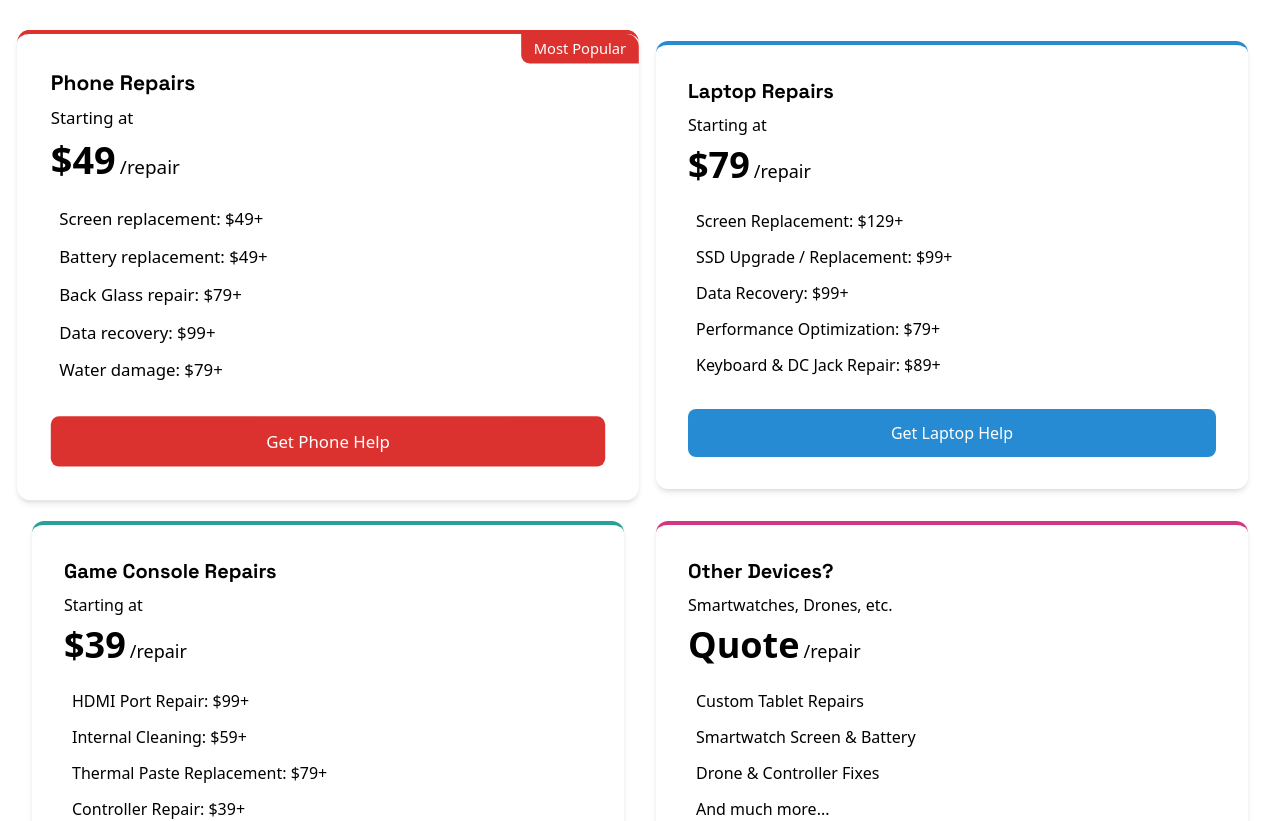
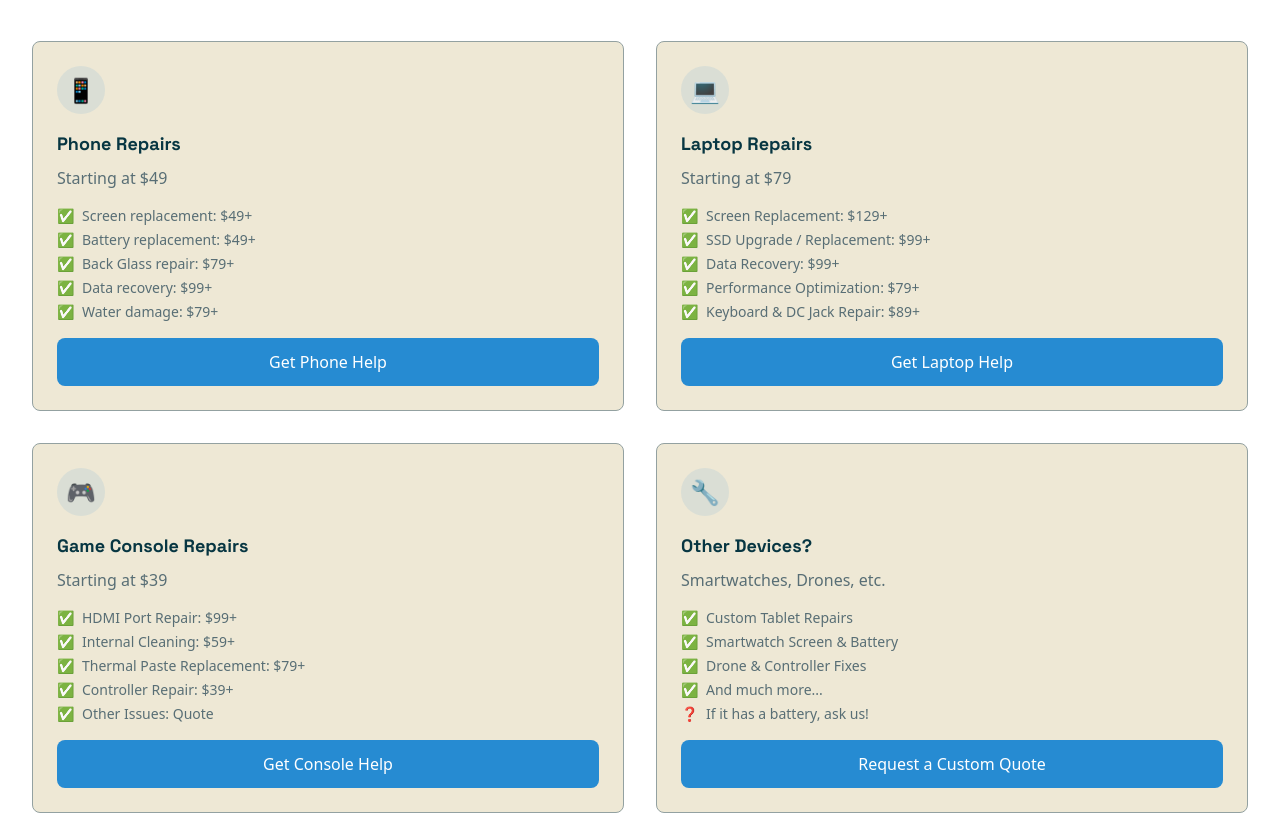
Before and after one commit to debugonezero/dash-fixes-v2, a Next.js app: page / in a window 1280 px wide. Shown: the part 3300-4121 px from the top of the page. Built offline with nearby package versions, Linux system fonts and the light colour scheme.

Commit message:
Redesign Pricing cards to match Services: simple rounded-lg, emoji icons, consistent styling

```diff
--- a/src/app/Pricing.tsx
+++ b/src/app/Pricing.tsx
@@ -1,4 +1,4 @@
-import AnimationWrapper from './AnimationWrapper';
+import AnimationWrapper from "./AnimationWrapper";
 
 const Pricing = () => {
   return (
@@ -18,43 +18,44 @@ const Pricing = () => {
         <div className="grid grid-cols-1 md:grid-cols-2 gap-8">
           {/* Phone Repair Pricing */}
           <AnimationWrapper delay={0.1}>
-            <div className="bg-solarized-light dark:bg-solarized-dark rounded-xl p-8 shadow-md border-t-4 border-solarized-red transform scale-105 z-10 relative">
-            <div className="absolute top-0 right-0 bg-solarized-red text-solarized-light px-3 py-1 rounded-bl-lg rounded-tr-xl text-sm font-medium">
-              Most Popular
+            <div className="bg-solarized-light2 dark:bg-solarized-dark2 h-full rounded-lg p-6 border border-solarized-light3 dark:border-solarized-dark3">
+              <div className="w-12 h-12 rounded-full bg-solarized-blue bg-opacity-10 flex items-center justify-center mb-4">
+                <span className="text-2xl">📱</span>
               </div>
-            <div className="mb-6">
-              <h3 className="text-xl font-heading font-bold mb-2">
+              <div className="mb-4">
+                <h3 className="text-lg font-heading font-bold mb-2 text-solarized-dark2 dark:text-solarized-light">
                   Phone Repairs
                 </h3>
-              <p>Starting at</p>
-              <div className="flex items-end mt-2">
-                <span className="text-4xl font-bold">$49</span>
-                <span className="text-lg ml-1">/repair</span>
+                <p className="text-solarized-dark3 dark:text-solarized-light3">
+                  Starting at $49
+                </p>
               </div>
-            </div>
-            <ul className="space-y-3 mb-8">
+              <ul className="space-y-1 text-sm text-solarized-dark3 dark:text-solarized-light3 mb-4">
                 <li className="flex items-center">
-                <i className="fa-solid fa-check text-solarized-green mr-2"></i>
+                  <span className="text-solarized-green mr-2">✅</span>
                   Screen replacement: $49+
                 </li>
                 <li className="flex items-center">
-                <i className="fa-solid fa-check text-solarized-green mr-2"></i>
+                  <span className="text-solarized-green mr-2">✅</span>
                   Battery replacement: $49+
                 </li>
                 <li className="flex items-center">
-                <i className="fa-solid fa-check text-solarized-green mr-2"></i>
+                  <span className="text-solarized-green mr-2">✅</span>
                   Back Glass repair: $79+
                 </li>
                 <li className="flex items-center">
-                <i className="fa-solid fa-check text-solarized-green mr-2"></i>
+                  <span className="text-solarized-green mr-2">✅</span>
                   Data recovery: $99+
                 </li>
                 <li className="flex items-center">
-                <i className="fa-solid fa-check text-solarized-green mr-2"></i>
+                  <span className="text-solarized-green mr-2">✅</span>
                   Water damage: $79+
                 </li>
               </ul>
-            <a href="#contact" className="block w-full py-3 bg-solarized-red text-solarized-light text-center rounded-lg font-medium hover:bg-opacity-90 transition">
+              <a
+                href="#contact"
+                className="block w-full py-3 bg-solarized-blue text-solarized-light text-center rounded-lg font-medium hover:bg-opacity-90 transition"
+              >
                 Get Phone Help
               </a>
             </div>
@@ -62,40 +63,44 @@ const Pricing = () => {
 
           {/* Laptop Repair Pricing */}
           <AnimationWrapper delay={0.2}>
-            <div className="bg-solarized-light dark:bg-solarized-dark rounded-xl p-8 shadow-md border-t-4 border-solarized-blue">
-            <div className="mb-6">
-              <h3 className="text-xl font-heading font-bold mb-2">
+            <div className="bg-solarized-light2 dark:bg-solarized-dark2 h-full rounded-lg p-6 border border-solarized-light3 dark:border-solarized-dark3">
+              <div className="w-12 h-12 rounded-full bg-solarized-blue bg-opacity-10 flex items-center justify-center mb-4">
+                <span className="text-2xl">💻</span>
+              </div>
+              <div className="mb-4">
+                <h3 className="text-lg font-heading font-bold mb-2 text-solarized-dark2 dark:text-solarized-light">
                   Laptop Repairs
                 </h3>
-              <p>Starting at</p>
-              <div className="flex items-end mt-2">
-                <span className="text-4xl font-bold">$79</span>
-                <span className="text-lg ml-1">/repair</span>
+                <p className="text-solarized-dark3 dark:text-solarized-light3">
+                  Starting at $79
+                </p>
               </div>
-            </div>
-            <ul className="space-y-3 mb-8">
+              <ul className="space-y-1 text-sm text-solarized-dark3 dark:text-solarized-light3 mb-4">
                 <li className="flex items-center">
-                <i className="fa-solid fa-check text-solarized-green mr-2"></i>
+                  <span className="text-solarized-green mr-2">✅</span>
                   Screen Replacement: $129+
                 </li>
                 <li className="flex items-center">
-                <i className="fa-solid fa-check text-solarized-green mr-2"></i>
+                  <span className="text-solarized-green mr-2">✅</span>
                   SSD Upgrade / Replacement: $99+
                 </li>
                 <li className="flex items-center">
-                <i className="fa-solid fa-check text-solarized-green mr-2"></i>
+                  <span className="text-solarized-green mr-2">✅</span>
                   Data Recovery: $99+
                 </li>
                 <li className="flex items-center">
-                <i className="fa-solid fa-check text-solarized-green mr-2"></i>
+                  <span className="text-solarized-green mr-2">✅</span>
                   Performance Optimization: $79+
                 </li>
                 <li className="flex items-center">
-                <i className="fa-solid fa-check text-solarized-green mr-2"></i>
+                  <span className="text-solarized-green mr-2">✅</span>
                   Keyboard & DC Jack Repair: $89+
                 </li>
               </ul>
-            <a href="#contact" className="block w-full py-3 bg-solarized-blue text-solarized-light text-center rounded-lg font-medium hover:bg-opacity-90 transition">
+              <a
+                href="#contact"
+                className="block w-full py-3 bg-solarized-blue text-solarized-light text-center rounded-lg font-medium hover:bg-opacity-90 transition"
+              >
                 Get Laptop Help
               </a>
             </div>
@@ -103,40 +108,44 @@ const Pricing = () => {
 
           {/* Game Console Repair Pricing */}
           <AnimationWrapper delay={0.3}>
-            <div className="bg-solarized-light dark:bg-solarized-dark rounded-xl p-8 shadow-md border-t-4 border-solarized-cyan">
-            <div className="mb-6">
-              <h3 className="text-xl font-heading font-bold mb-2">
+            <div className="bg-solarized-light2 dark:bg-solarized-dark2 h-full rounded-lg p-6 border border-solarized-light3 dark:border-solarized-dark3">
+              <div className="w-12 h-12 rounded-full bg-solarized-blue bg-opacity-10 flex items-center justify-center mb-4">
+                <span className="text-2xl">🎮</span>
+              </div>
+              <div className="mb-4">
+                <h3 className="text-lg font-heading font-bold mb-2 text-solarized-dark2 dark:text-solarized-light">
                   Game Console Repairs
                 </h3>
-              <p>Starting at</p>
-              <div className="flex items-end mt-2">
-                <span className="text-4xl font-bold">$39</span>
-                <span className="text-lg ml-1">/repair</span>
+                <p className="text-solarized-dark3 dark:text-solarized-light3">
+                  Starting at $39
+                </p>
               </div>
-            </div>
-            <ul className="space-y-3 mb-8">
+              <ul className="space-y-1 text-sm text-solarized-dark3 dark:text-solarized-light3 mb-4">
                 <li className="flex items-center">
-                <i className="fa-solid fa-check text-solarized-green mr-2"></i>
+                  <span className="text-solarized-green mr-2">✅</span>
                   HDMI Port Repair: $99+
                 </li>
                 <li className="flex items-center">
-                <i className="fa-solid fa-check text-solarized-green mr-2"></i>
+                  <span className="text-solarized-green mr-2">✅</span>
                   Internal Cleaning: $59+
                 </li>
                 <li className="flex items-center">
-                <i className="fa-solid fa-check text-solarized-green mr-2"></i>
+                  <span className="text-solarized-green mr-2">✅</span>
                   Thermal Paste Replacement: $79+
                 </li>
                 <li className="flex items-center">
-                <i className="fa-solid fa-check text-solarized-green mr-2"></i>
+                  <span className="text-solarized-green mr-2">✅</span>
                   Controller Repair: $39+
                 </li>
                 <li className="flex items-center">
-                <i className="fa-solid fa-check text-solarized-green mr-2"></i>
+                  <span className="text-solarized-green mr-2">✅</span>
                   Other Issues: Quote
                 </li>
               </ul>
-            <a href="#contact" className="block w-full py-3 bg-solarized-cyan text-solarized-light text-center rounded-lg font-medium hover:bg-opacity-90 transition">
+              <a
+                href="#contact"
+                className="block w-full py-3 bg-solarized-blue text-solarized-light text-center rounded-lg font-medium hover:bg-opacity-90 transition"
+              >
                 Get Console Help
               </a>
             </div>
@@ -144,40 +153,44 @@ const Pricing = () => {
 
           {/* Other Devices Pricing */}
           <AnimationWrapper delay={0.4}>
-            <div className="bg-solarized-light dark:bg-solarized-dark rounded-xl p-8 shadow-md border-t-4 border-solarized-magenta">
-            <div className="mb-6">
-              <h3 className="text-xl font-heading font-bold mb-2">
+            <div className="bg-solarized-light2 dark:bg-solarized-dark2 h-full rounded-lg p-6 border border-solarized-light3 dark:border-solarized-dark3">
+              <div className="w-12 h-12 rounded-full bg-solarized-blue bg-opacity-10 flex items-center justify-center mb-4">
+                <span className="text-2xl">🔧</span>
+              </div>
+              <div className="mb-4">
+                <h3 className="text-lg font-heading font-bold mb-2 text-solarized-dark2 dark:text-solarized-light">
                   Other Devices?
                 </h3>
-              <p>Smartwatches, Drones, etc.</p>
-              <div className="flex items-end mt-2">
-                <span className="text-4xl font-bold">Quote</span>
-                <span className="text-lg ml-1">/repair</span>
+                <p className="text-solarized-dark3 dark:text-solarized-light3">
+                  Smartwatches, Drones, etc.
+                </p>
               </div>
-            </div>
-            <ul className="space-y-3 mb-8">
+              <ul className="space-y-1 text-sm text-solarized-dark3 dark:text-solarized-light3 mb-4">
                 <li className="flex items-center">
-                <i className="fa-solid fa-check text-solarized-green mr-2"></i>
+                  <span className="text-solarized-green mr-2">✅</span>
                   Custom Tablet Repairs
                 </li>
                 <li className="flex items-center">
-                <i className="fa-solid fa-check text-solarized-green mr-2"></i>
+                  <span className="text-solarized-green mr-2">✅</span>
                   Smartwatch Screen & Battery
                 </li>
                 <li className="flex items-center">
-                <i className="fa-solid fa-check text-solarized-green mr-2"></i>
+                  <span className="text-solarized-green mr-2">✅</span>
                   Drone & Controller Fixes
                 </li>
                 <li className="flex items-center">
-                <i className="fa-solid fa-check text-solarized-green mr-2"></i>
+                  <span className="text-solarized-green mr-2">✅</span>
                   And much more...
                 </li>
                 <li className="flex items-center">
-                <i className="fa-solid fa-question-circle text-solarized-green mr-2"></i>
+                  <span className="text-solarized-green mr-2">❓</span>
                   If it has a battery, ask us!
                 </li>
               </ul>
-            <a href="#contact" className="block w-full py-3 bg-solarized-magenta text-solarized-light text-center rounded-lg font-medium hover:bg-opacity-90 transition">
+              <a
+                href="#contact"
+                className="block w-full py-3 bg-solarized-blue text-solarized-light text-center rounded-lg font-medium hover:bg-opacity-90 transition"
+              >
                 Request a Custom Quote
               </a>
             </div>
```
Lines whose indentation alone changed are shown as unchanged.
